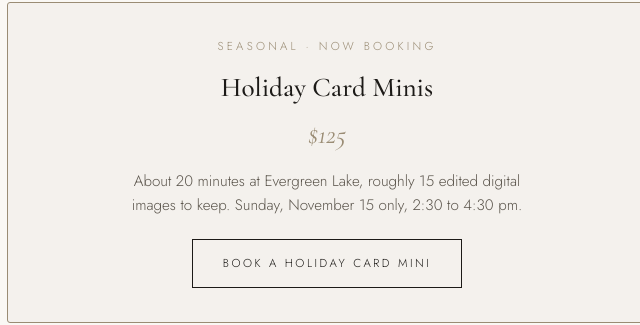
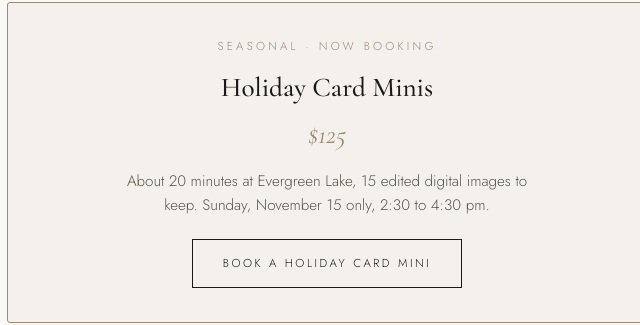
Before and after one commit to jen-middleton/jenleighphotography, a plain HTML site: page pricing.html in a window 1280 px wide. Shown: the part 1646-1971 px from the top of the page, 313-953 px from the left. Drawn offline with nearby package versions, Linux system fonts and the light colour scheme.

Commit message:
Pricing minis card: exactly 15 edited images (Jen)
Co-Authored-By: Claude Opus 5.5 <noreply@anthropic.com>

```diff
--- a/pricing.html
+++ b/pricing.html
@@ -141,7 +141,7 @@
       <div class="k">Seasonal · Now Booking</div>
       <h3>Holiday Card Minis</h3>
       <div class="amt">$125</div>
-      <p>About 20 minutes at Evergreen Lake, roughly 15 edited digital images to keep. Sunday, November 15 only, 2:30 to 4:30 pm.</p>
+      <p>About 20 minutes at Evergreen Lake, 15 edited digital images to keep. Sunday, November 15 only, 2:30 to 4:30 pm.</p>
       <a class="btn" href="minis">Book a holiday card mini</a>
     </div>
   </div>
```
